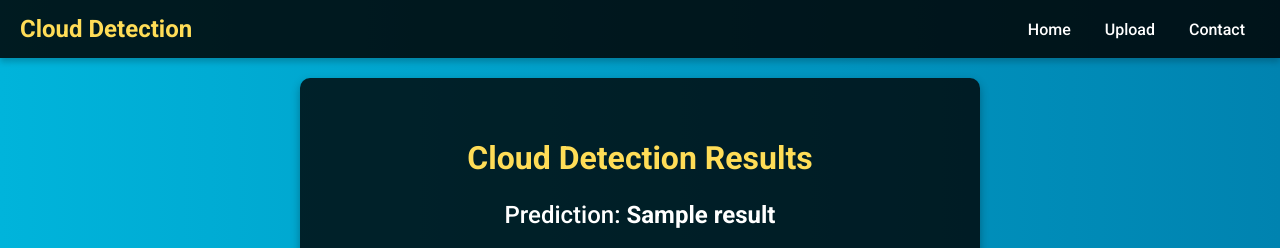
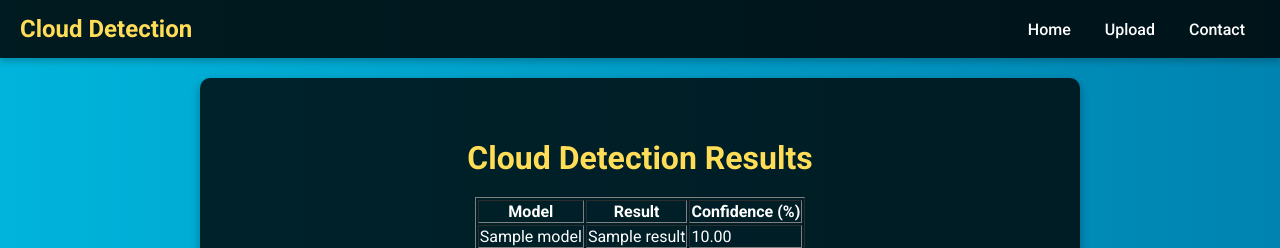
Before and after one commit to azizahmad7751/cloud-Detection-App, a Flask app: template templates/results.html in a window 1280 px wide. Shown: the top 248 px of the page. Run offline with Flask 3, Linux system fonts and the light colour scheme; the template is opened without the code that fills it: most values are stand-ins (such as "Sample title", 1, 10 or a date in 2020); some libraries are stand-ins or nearby versions.

Commit message:
Update results.html

```diff
--- a/templates/results.html
+++ b/templates/results.html
@@ -13,7 +13,6 @@
             color: #fff;
         }
 
-        /* Header styling */
         header {
             background: rgba(0, 0, 0, 0.85);
             padding: 15px 20px;
@@ -39,14 +38,13 @@
             color: #ffdd57;
         }
 
-        /* Main container styling */
         .container {
             text-align: center;
             background: rgba(0, 0, 0, 0.8);
             padding: 40px;
             border-radius: 10px;
             box-shadow: 0 4px 10px rgba(0, 0, 0, 0.3);
-            max-width: 600px;
+            max-width: 800px;
             width: 100%;
             margin: 20px auto;
         }
@@ -63,7 +61,7 @@
             margin-bottom: 15px;
         }
 
-        .confidence-text {
+        .confidence-text, .metrics-text {
             font-size: 20px;
             margin-bottom: 20px;
             color: #dcdcdc;
@@ -104,7 +102,6 @@
             background-color: #3d8b1f;
         }
 
-        /* Footer styling */
         footer {
             background: rgba(0, 0, 0, 0.85);
             padding: 20px;
@@ -129,7 +126,7 @@
     </style>
 </head>
 <body>
-  <!-- Header -->
+    <!-- Header -->
     <header>
         <h2>Cloud Detection</h2>
         <nav>
@@ -138,12 +135,26 @@
             <a href="{{ url_for('contact') }}">Contact</a>
         </nav>
     </header>
+
     <!-- Main content -->
     <div class="container">
         <h1>Cloud Detection Results</h1>
-        <p class="result-text">Prediction: <strong>{{ result }}</strong></p>
-        <p class="confidence-text">Confidence: <strong>{{ confidence }}%</strong></p>
-
+        <center>
+        <table border="1">
+        <tr>
+            <th>Model</th>
+            <th>Result</th>
+            <th>Confidence (%)</th>
+        </tr>
+        {% for model, result in predictions.items() %}
+        <tr>
+            <td>{{ model }}</td>
+            <td>{{ result.result }}</td>
+            <td>{{ "%.2f" | format(result.confidence) }}</td>
+        </tr>
+        {% endfor %}
+    </table>
+</center>
         <div class="image-container">
             <img src="{{ url_for('display_image', filename=filename) }}" alt="Uploaded Image">
         </div>
@@ -158,12 +169,10 @@
         <p>Contact us at <a href="tel:+79153880942" style="color: #ffdd57;">+79153880942</a> or <a href="mailto:engr.azizahmad7751@gmail.com" style="color: #ffdd57;">engr.azizahmad7751@gmail.com</a></p>
         <div class="social-icons">
             <a href="https://www.facebook.com/Aziz7751/" class="fab fa-facebook">Facebook</a>
-            <a href="https://www.linkedin.com/in/theazizahmad/" class="fab fa-linkedin">Linkedin</a>
-
+            <a href="https://www.linkedin.com/in/theazizahmad/" class="fab fa-linkedin">LinkedIn</a>
         </div>
-        <p>&copy; 2024 Cloud Detection App. Developed by <strong> Aziz Ahmad </strong> under the supervision of <strong>Prof. Antonio Rodriges</strong>.</p>
+        <p>&copy; 2024 Cloud Detection App. Developed by <strong>Aziz Ahmad</strong> under the supervision of <strong>Prof. Antonio Rodriges</strong>.</p>
     </footer>
-    <!-- FontAwesome for social media icons -->
     <script src="https://kit.fontawesome.com/a076d05399.js"></script>
 </body>
 </html>
```
